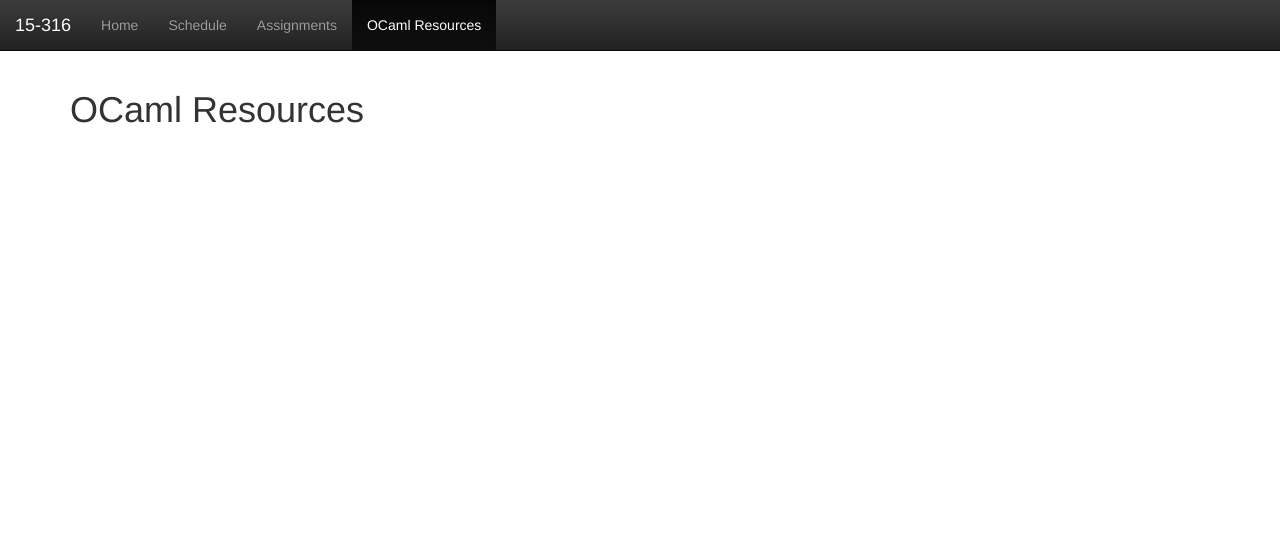
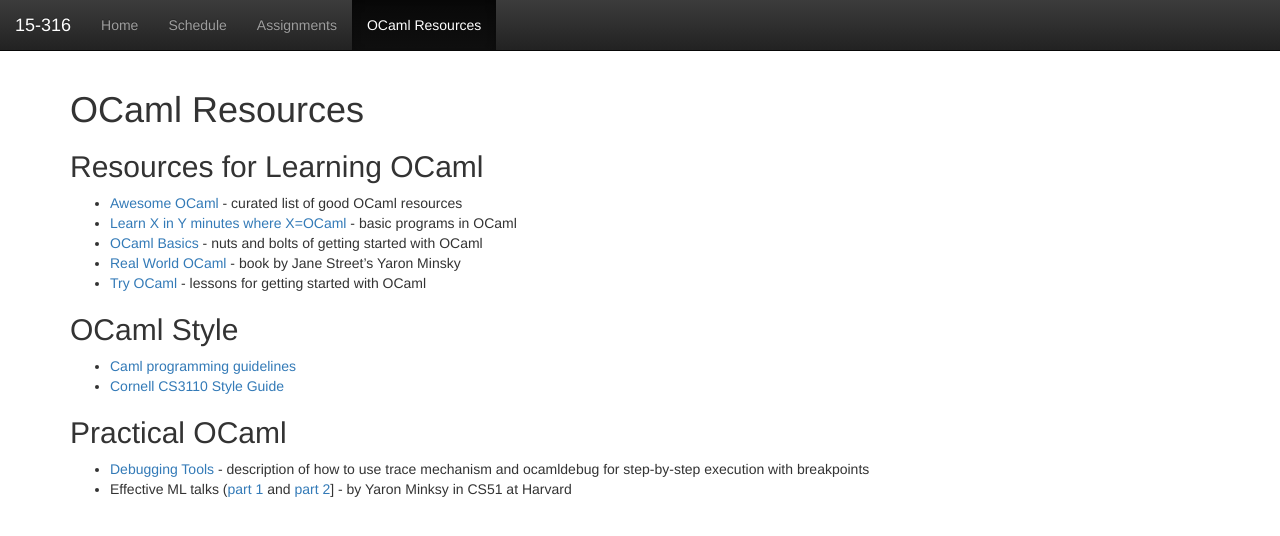
Before and after one commit to cmu-15-316/cmu-15-316.github.io, a Jekyll site: the page built from ocaml.markdown, in a window 1280 px wide. Shown: the top 536 px of the page. Built offline with Jekyll 4.4.1, drawn with Linux system fonts in a browser that asks for light colours; nearby versions of some CDN libraries.

Commit message:
OCaml resources

```diff
--- a/ocaml.markdown
+++ b/ocaml.markdown
@@ -6,3 +6,18 @@ permalink: /ocaml/
 ---
 
 # OCaml Resources
+
+## Resources for Learning OCaml
+*   [Awesome OCaml](https://github.com/rizo/awesome-ocaml) - curated list of good OCaml resources
+*   [Learn X in Y minutes where X=OCaml](https://learnxinyminutes.com/docs/ocaml/) - basic programs in OCaml
+*   [OCaml Basics](https://www.cs.swarthmore.edu/~jpolitz/cs75/s16/n_ocaml-intro.html) - nuts and bolts of getting started with OCaml
+*   [Real World OCaml](https://realworldocaml.org/) - book by Jane Street's Yaron Minsky
+*   [Try OCaml](https://try.ocamlpro.com/) - lessons for getting started with OCaml
+
+## OCaml Style
+*   [Caml programming guidelines](https://caml.inria.fr/resources/doc/guides/guidelines.en.html)
+*   [Cornell CS3110 Style Guide](http://www.cs.cornell.edu/courses/cs3110/2011sp/Handouts/style.htm)
+
+## Practical OCaml
+*   [Debugging Tools](https://caml.inria.fr/pub/docs/oreilly-book/html/book-ora097.html) - description of how to use trace mechanism and ocamldebug for step-by-step execution with breakpoints
+*   Effective ML talks ([part 1](https://www.youtube.com/watch?v=4l16sYRpfL8) and [part 2](https://www.youtube.com/watch?v=tXtztf3GNTo2)] - by Yaron Minksy in CS51 at Harvard
```
